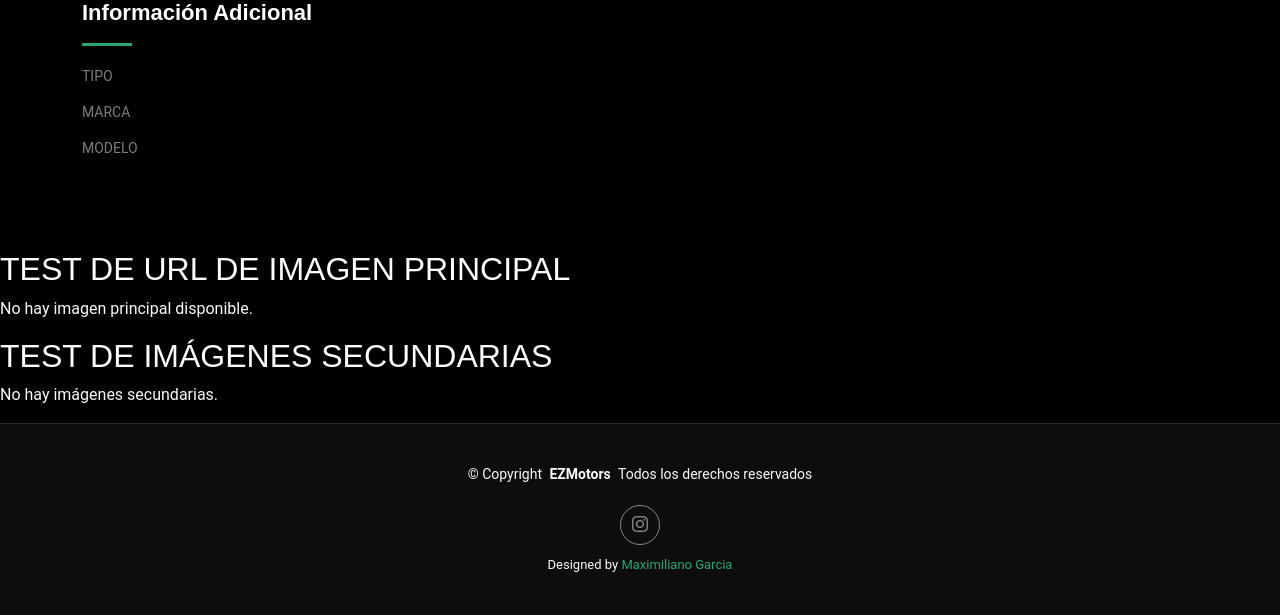
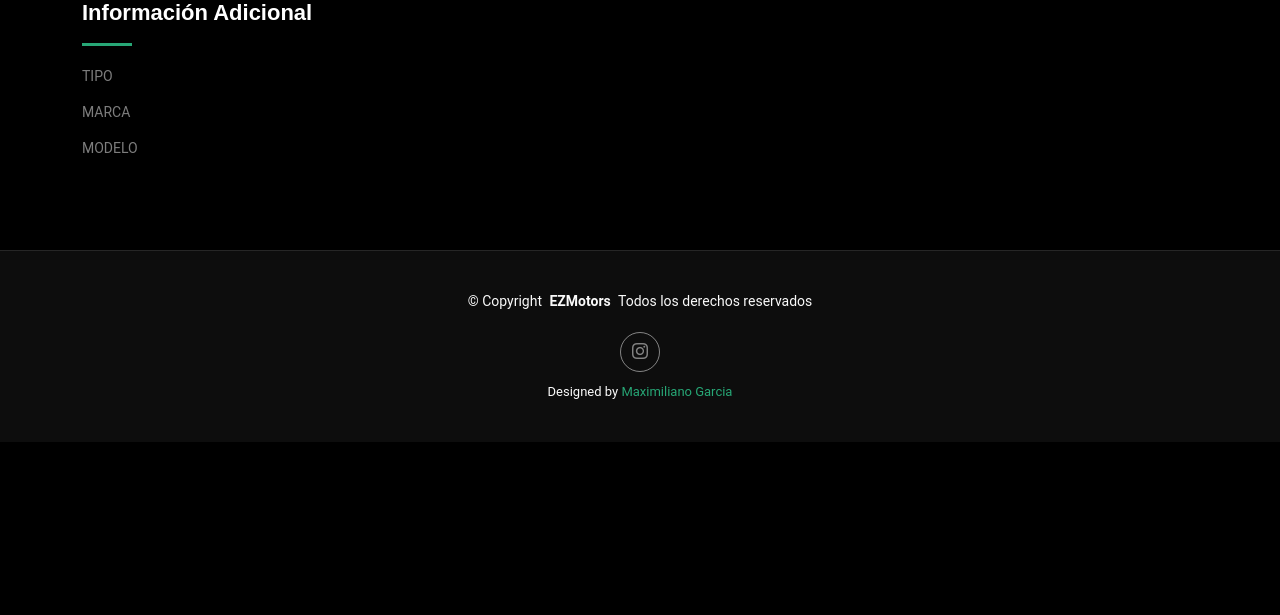
Before and after one commit to maxiadrigar/ezmotors, a Django app: template vehicles/templates/vehicles/vehicle_detail.html in a window 1280 px wide. Shown: the part 950-1565 px from the top of the page. After the commit the page ends 1392 px from the top, so only its background shows below. Run offline with Django 3.2, Linux system fonts and the light colour scheme; the template is opened without the code that fills it, so the values that code supplies are empty; some libraries are stand-ins or nearby versions.

Commit message:
Version inicial

```diff
--- a/agencia/urls.py
+++ b/agencia/urls.py
@@ -25,5 +25,5 @@ urlpatterns = [
 ]
 
 # SOLO PARA DEBUG O PLANES PAGOS EN RENDER
-if settings.DEBUG or settings.MEDIA_URL:
+if settings.DEBUG:
     urlpatterns += static(settings.MEDIA_URL, document_root=settings.MEDIA_ROOT)
--- a/vehicles/templates/vehicles/vehicle_detail.html
+++ b/vehicles/templates/vehicles/vehicle_detail.html
@@ -154,22 +154,4 @@
 </section>
 <!-- /Gallery Details Section -->
 
-<h2>TEST DE URL DE IMAGEN PRINCIPAL</h2>
-
-{% if vehicle.image %}
-  <p><strong>Raw URL:</strong> {{ vehicle.image.url }}</p>
-  <img src="{{ vehicle.image.url }}" alt="Imagen de prueba" width="300">
-{% else %}
-  <p>No hay imagen principal disponible.</p>
-{% endif %}
-
-<h2>TEST DE IMÁGENES SECUNDARIAS</h2>
-
-{% for img in vehicle.images.all %}
-  <p><strong>Raw URL:</strong> {{ img.image.url }}</p>
-  <img src="{{ img.image.url }}" alt="Secundaria" width="300">
-{% empty %}
-  <p>No hay imágenes secundarias.</p>
-{% endfor %}
-
 {% endblock %}
```
Also changed, not shown: agencia/settings.py (+19 -28 lines), db.sqlite3, media/vehicles/VW-1.jpg (added), media/vehicles/VW-8_zEXTqtE.jpg (added), 1 other file.
